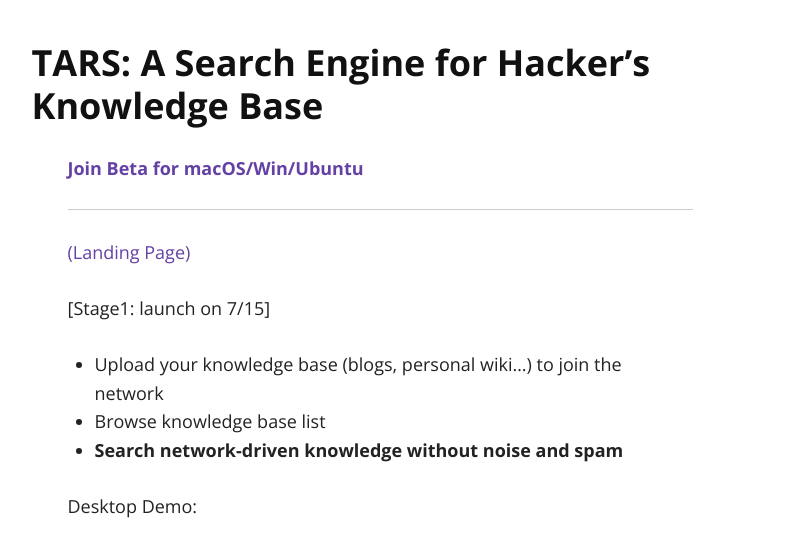
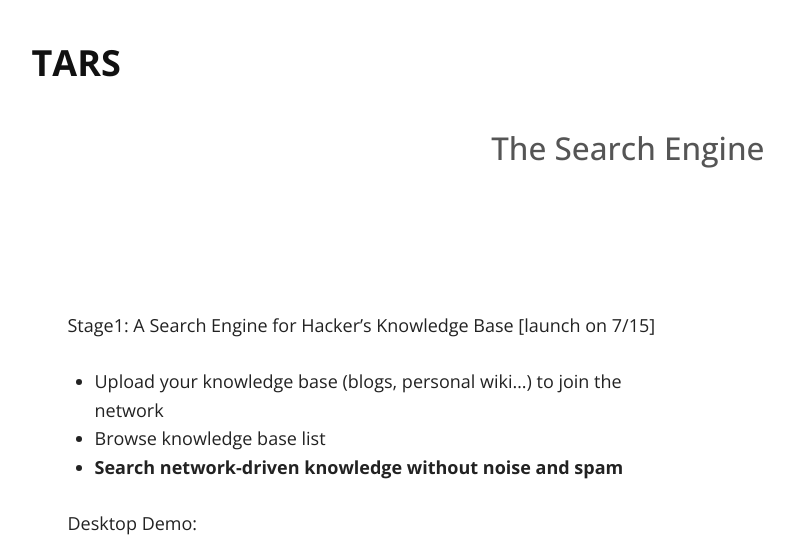
Before and after one commit to tarsmachine/tarsmachine.github.io, a Jekyll site: the page built from index.md, in a window 1280 px wide and 1400 px high, cut to the strip 294-847 px from the top of the window. Shown: the whole strip, without its empty margins (260-1054 px from the left). Built offline with Jekyll 4.4.1, drawn with Linux system fonts in a browser that asks for light colours; nearby versions of some CDN libraries; some of the changed text lies outside the part shown.

Commit message:
Update Words

```diff
--- a/index.md
+++ b/index.md
@@ -5,16 +5,11 @@
 <img src="images/icon.png" alt="sample image" width="200" height="200">
 
 
-### TARS: A Search Engine for Hacker's Knowledge Base
+### TARS
 
-**[Join Beta for macOS/Win/Ubuntu](mailto:allenleein@gmail.com?subject=Join TARS&body=Hi, I would like to join the private bete!)**
+## The Search Engine
 
----
-
-[(Landing Page)](https://tarsbase.github.io/cause/)
-
-
-[Stage1: launch on 7/15]
+Stage1: A Search Engine for Hacker's Knowledge Base  [launch on 7/15]
 
 - Upload your knowledge base (blogs, personal wiki...) to join the network
 - Browse knowledge base list
@@ -29,9 +24,9 @@
 
 ---
 
-### A Git-powered Knowledge Base Network
+### The Network
 
-[Stage2: launch on 8/15]
+Stage2: A Git-powered Knowledge Base Network  [launch on 8/15]
 
 To solve the scattered knowledge graph problem in the current web, we need the good knolwedge input system (the search engine) and a well-structured network (interactions).
 
@@ -54,11 +49,14 @@
 - Other users can choose to **Pull** the update to their branch
 - **Merge** different knowledge base
 
+**[Join Beta for macOS/Win/Ubuntu](mailto:allenleein@gmail.com?subject=Join TARS&body=Hi, I would like to join the private bete!)**
+
+**[Landing Page](https://tarsbase.github.io/cause/)**
 ---
 
-### The Operating System for Human Knowldege
+### The Vision
 
-Vision In 5 Years:
+**The Operating System for Human Knowldege**
 
 We decentralize our knowledge and intelligence to a network with a customizable personal knowledge AI, so we can digest and iterate knowledge faster, deeper.
 
```
